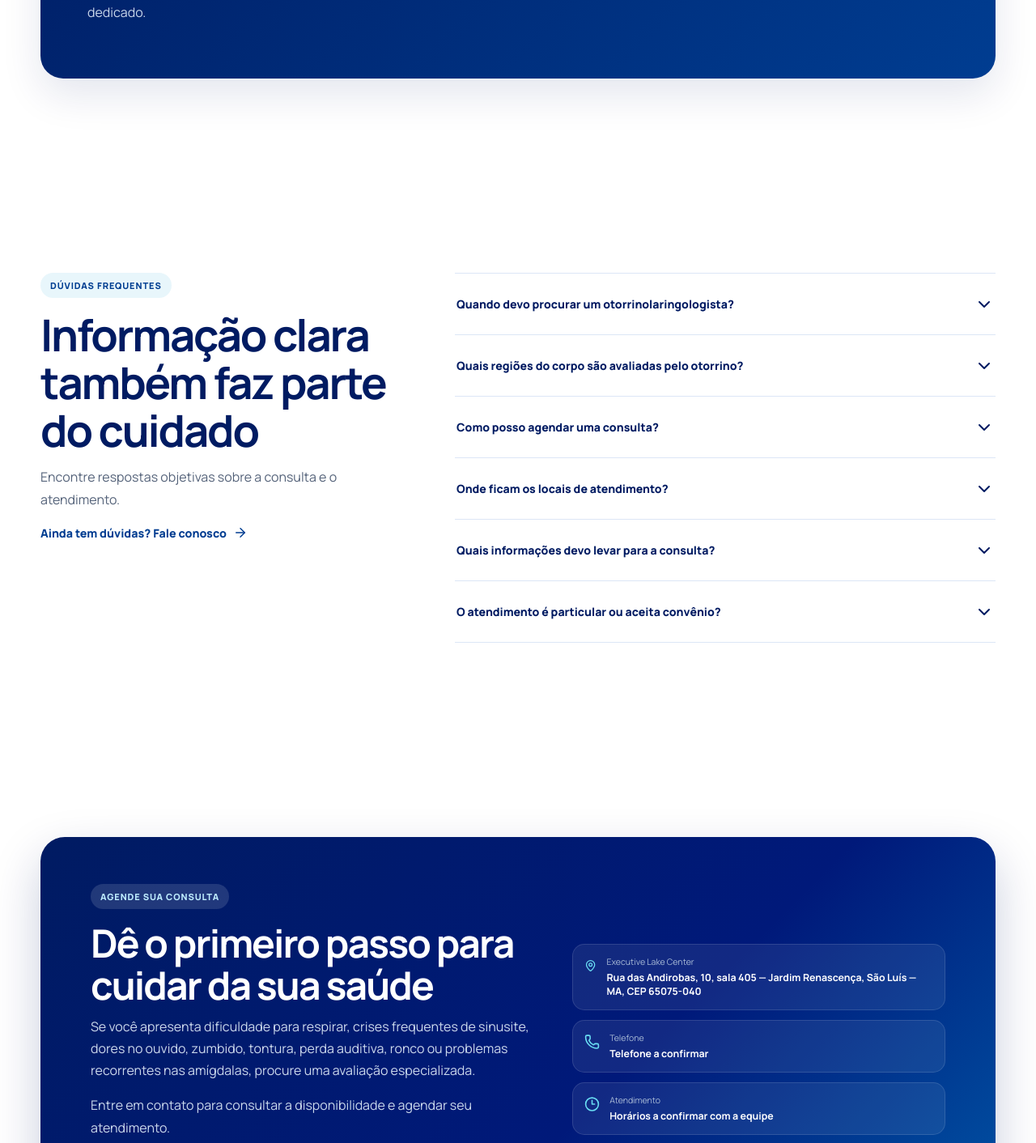
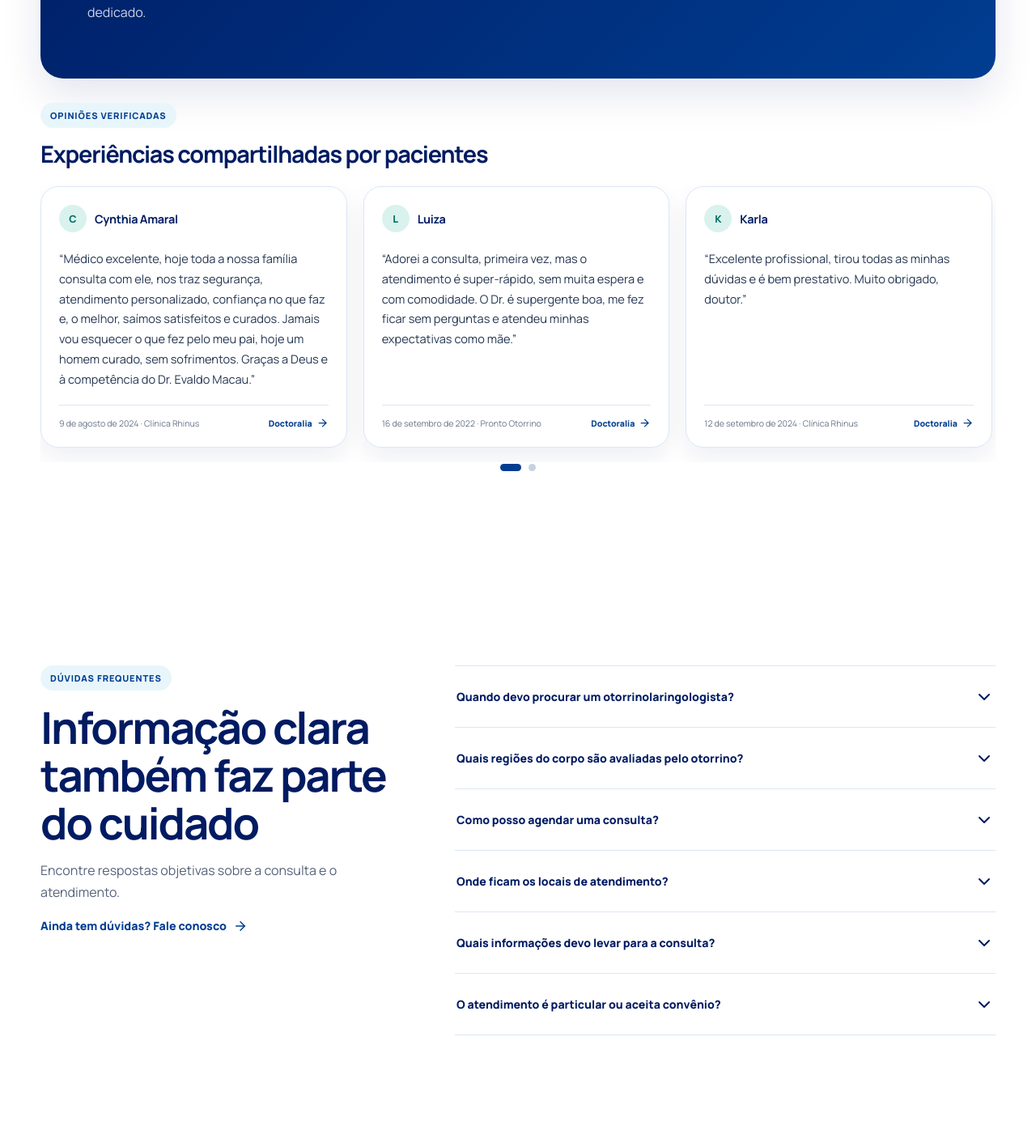
Before and after one commit to ManuelFernandoCunhaRodrigues/dr-evaldo-cesar-site, a React (Vite) app: page / in a window 1280 px wide. Shown: the part 8465-9877 px from the top of the page at 81% size. Built offline with nearby package versions, Linux system fonts and the light colour scheme.

Commit message:
feat: adiciona carrossel de opiniões e contatos

```diff
--- a/src/App.tsx
+++ b/src/App.tsx
@@ -1,8 +1,8 @@
-import { useEffect, useState, type ReactNode } from 'react'
+import { useEffect, useRef, useState, type ReactNode } from 'react'
 import {
-  ArrowRight, AtSign, CalendarCheck, Check, ChevronDown, CircleAlert, Clock3,
+  ArrowRight, CalendarCheck, Check, ChevronDown, CircleAlert, Clock3,
   Ear, HeartHandshake, MapPin, Menu, MessageCircle,
-  Phone, ShieldCheck, Sparkles, Stethoscope, UserRoundCheck, X,
+  PhoneCall, ShieldCheck, Sparkles, Stethoscope, UserRoundCheck, X,
 } from 'lucide-react'
 import { contactText, siteConfig, trackEvent, whatsappUrl } from './config'
 
@@ -59,6 +59,10 @@ function BabyIcon() {
   return <img className="baby-icon" src="/images/icone-bebe-azul.svg" alt="" aria-hidden="true" />
 }
 
+function InstagramIcon() {
+  return <svg viewBox="0 0 24 24" fill="none" stroke="currentColor" strokeLinecap="round" strokeLinejoin="round" aria-hidden="true"><rect width="20" height="20" x="2" y="2" rx="5" /><path d="M16 11.37A4 4 0 1 1 12.63 8 4 4 0 0 1 16 11.37Z" /><path d="M17.5 6.5h.01" /></svg>
+}
+
 const symptoms = [
   'Dificuldade para respirar pelo nariz', 'Rinite ou sinusite recorrente', 'Dores de ouvido',
   'Zumbido', 'Redução da audição', 'Tonturas ou alterações de equilíbrio',
@@ -71,6 +75,84 @@ const differentials = [
   { icon: UserRoundCheck, title: 'Cuidado individualizado', text: 'Cada conduta é definida conforme as necessidades e características do paciente.' },
   { icon: ShieldCheck, title: 'Formação especializada', text: 'Experiência direcionada ao cuidado do ouvido, nariz, garganta, respiração, audição e equilíbrio.' },
 ]
+
+const patientReviews = [
+  {
+    name: 'Cynthia Amaral', verified: 'Opinião verificada', date: '9 de agosto de 2024', location: 'Clínica Rhinus',
+    text: 'Médico excelente, hoje toda a nossa família consulta com ele, nos traz segurança, atendimento personalizado, confiança no que faz e, o melhor, saímos satisfeitos e curados. Jamais vou esquecer o que fez pelo meu pai, hoje um homem curado, sem sofrimentos. Graças a Deus e à competência do Dr. Evaldo Macau.',
+  },
+  {
+    name: 'Luiza', verified: 'Consulta verificada', date: '16 de setembro de 2022', location: 'Pronto Otorrino',
+    text: 'Adorei a consulta, primeira vez, mas o atendimento é super-rápido, sem muita espera e com comodidade. O Dr. é supergente boa, me fez ficar sem perguntas e atendeu minhas expectativas como mãe.',
+  },
+  {
+    name: 'Karla', verified: 'Consulta verificada', date: '12 de setembro de 2024', location: 'Clínica Rhinus',
+    text: 'Excelente profissional, tirou todas as minhas dúvidas e é bem prestativo. Muito obrigado, doutor.',
+  },
+  {
+    name: 'A. R. de Carvalho', verified: 'Opinião verificada', date: '30 de agosto de 2024', location: 'Clínica Rhinus',
+    text: 'Dr. Evaldo tem sido um profissional empático, esclarecedor e certeiro!',
+  },
+  {
+    name: 'Paulo César Rodrigues Lima', verified: 'Consulta verificada', date: '27 de fevereiro de 2025', location: 'Clínica Rhinus',
+    text: 'Excelente médico, muito atencioso e educado e me deixou muito mais tranquilo.',
+  },
+  {
+    name: 'Ticiana', verified: 'Opinião verificada', date: '20 de fevereiro de 2022', location: 'Pronto Otorrino',
+    text: 'Excelente médico, competente, atencioso, diagnóstico e tratamento adequados, sem falar da pontualidade e da explicação detalhada sobre o problema.',
+  },
+] as const
+
+function PatientReviewsCarousel() {
+  const trackRef = useRef<HTMLDivElement>(null)
+  const [cardsPerView, setCardsPerView] = useState(1)
+  const [activePage, setActivePage] = useState(0)
+  const [isPaused, setIsPaused] = useState(false)
+  const pageCount = Math.ceil(patientReviews.length / cardsPerView)
+
+  useEffect(() => {
+    const updateCardsPerView = () => setCardsPerView(window.innerWidth >= 900 ? 3 : window.innerWidth >= 600 ? 2 : 1)
+    updateCardsPerView()
+    window.addEventListener('resize', updateCardsPerView)
+    return () => window.removeEventListener('resize', updateCardsPerView)
+  }, [])
+
+  useEffect(() => {
+    setActivePage((current) => Math.min(current, pageCount - 1))
+  }, [pageCount])
+
+  useEffect(() => {
+    const track = trackRef.current
+    const card = track?.querySelectorAll<HTMLElement>('.patient-review')[activePage * cardsPerView]
+    if (!track || !card) return
+    track.scrollTo({ left: card.offsetLeft - track.offsetLeft, behavior: 'smooth' })
+  }, [activePage, cardsPerView])
+
+  useEffect(() => {
+    if (isPaused || window.matchMedia('(prefers-reduced-motion: reduce)').matches) return
+    const timer = window.setInterval(() => setActivePage((current) => (current + 1) % pageCount), 2500)
+    return () => window.clearInterval(timer)
+  }, [isPaused, pageCount])
+
+  return <div className="container patient-reviews reveal" onMouseEnter={() => setIsPaused(true)} onMouseLeave={() => setIsPaused(false)} onFocusCapture={() => setIsPaused(true)} onBlurCapture={() => setIsPaused(false)}>
+    <div className="reviews-carousel-heading">
+      <div><span className="eyebrow">Opiniões verificadas</span><h3>Experiências compartilhadas por pacientes</h3></div>
+    </div>
+    <div className="patient-reviews-track" ref={trackRef} role="region" aria-label="Opiniões dos pacientes" tabIndex={0}>
+      {patientReviews.map(({ name, date, location, text }) => <article className="patient-review" key={`${name}-${date}`}>
+        <div className="patient-review-header">
+          <span className="review-avatar" aria-hidden="true">{name.charAt(0)}</span>
+          <h3>{name}</h3>
+        </div>
+        <blockquote>“{text}”</blockquote>
+        <footer><span>{date} · {location}</span><a href={siteConfig.contact.doctoralia} target="_blank" rel="noreferrer">Doctoralia <ArrowRight size={15} /></a></footer>
+      </article>)}
+    </div>
+    <div className="reviews-carousel-dots" aria-label="Navegação das opiniões">
+      {Array.from({ length: pageCount }, (_, index) => <button className={index === activePage ? 'active' : ''} type="button" aria-label={`Ir para o grupo ${index + 1} de opiniões`} aria-current={index === activePage ? 'true' : undefined} onClick={() => setActivePage(index)} key={index} />)}
+    </div>
+  </div>
+}
 
 const faqs = [
   ['Quando devo procurar um otorrinolaringologista?', 'Quando houver sintomas persistentes ou recorrentes relacionados à audição, nariz, garganta, voz, equilíbrio, respiração ou sono. A avaliação médica ajuda a compreender cada caso.'],
@@ -308,6 +390,7 @@ export default function App() {
           <div><span className="eyebrow light">Relatos públicos</span><h2>A confiança de quem já foi atendido</h2><p>Os pacientes destacam a atenção durante as consultas, a clareza das explicações, a tranquilidade transmitida e o cuidado no acompanhamento.</p><p>São relatos que reforçam o compromisso com um atendimento humano, responsável e dedicado.</p></div>
           <div className="reviews-action"><strong>16</strong><span>opiniões publicadas na Doctoralia</span><a className="button white" href={siteConfig.contact.doctoralia} target="_blank" rel="noreferrer">Ver avaliações dos pacientes <ArrowRight size={18} /></a></div>
         </div>
+        <PatientReviewsCarousel />
       </section>
 
       <section className="section faq" id="duvidas">
@@ -322,8 +405,9 @@ export default function App() {
           <div className="contact-copy"><span className="eyebrow light">Agende sua consulta</span><h2>Dê o primeiro passo para cuidar da sua saúde</h2><p>Se você apresenta dificuldade para respirar, crises frequentes de sinusite, dores no ouvido, zumbido, tontura, perda auditiva, ronco ou problemas recorrentes nas amígdalas, procure uma avaliação especializada.</p><p>Entre em contato para consultar a disponibilidade e agendar seu atendimento.</p><WhatsAppLink className="button white" source="contact">Consultar disponibilidade <MessageCircle size={19} /></WhatsAppLink><div className="contact-doctor-id"><strong>Dr. Evaldo César Macau</strong><span>Otorrinolaringologista · CRM-MA 10415 · RQE 3698</span></div></div>
           <div className="contact-info">
             <div><MapPin /><span><small>{siteConfig.location.clinic}</small><strong>{contactText.address}</strong></span></div>
-            <div><Phone /><span><small>Telefone</small><strong>{contactText.phone}</strong></span></div>
+            <a href="tel:+5598991433929"><PhoneCall /><span><small>Telefone</small><strong>{contactText.phone}</strong></span></a>
             <div><Clock3 /><span><small>Atendimento</small><strong>{contactText.hours}</strong></span></div>
+            <a href={siteConfig.contact.instagram} target="_blank" rel="noreferrer" onClick={() => trackEvent('click_instagram', { source: 'contact' })}><InstagramIcon /><span><small>Instagram</small><strong>@drevaldomacau</strong></span></a>
             <a className="location-link" href={siteConfig.location.mapsUrl} target="_blank" rel="noreferrer" onClick={() => trackEvent('click_directions')}><MapPin /> Ver localização <ArrowRight /></a>
           </div>
         </div>
@@ -334,7 +418,7 @@ export default function App() {
       <div className="container footer-grid">
         <div className="footer-brand"><img src={siteConfig.assets.logoDark} alt="Dr. Evaldo César Macau" width="344" height="82" /><p>Otorrinolaringologia com atenção, clareza e cuidado para adultos e crianças.</p><p><strong>CRM-MA 10415 · RQE 3698</strong></p></div>
         <div><h2>Navegação</h2>{navItems.map(([label, href]) => <a key={href} href={href}>{label}</a>)}</div>
-        <div><h2>Contato</h2><a href={whatsappUrl()} target="_blank" rel="noreferrer"><MessageCircle /> Agendamento online</a>{siteConfig.contact.instagram ? <a href={siteConfig.contact.instagram} target="_blank" rel="noreferrer"><AtSign /> Instagram</a> : <span className="placeholder-link"><AtSign /> Instagram a configurar</span>}<a href="#privacidade">Política de Privacidade</a></div>
+        <div><h2>Contato</h2><a href={whatsappUrl()} target="_blank" rel="noreferrer"><MessageCircle /> Agendamento online</a>{siteConfig.contact.instagram ? <a href={siteConfig.contact.instagram} target="_blank" rel="noreferrer"><InstagramIcon /> Instagram</a> : <span className="placeholder-link"><InstagramIcon /> Instagram a configurar</span>}<a href="#privacidade">Política de Privacidade</a></div>
       </div>
       <div className="container footer-bottom" id="privacidade"><p>© {new Date().getFullYear()} Dr. Evaldo César Macau. Todos os direitos reservados.</p><p>As informações deste site são educativas e não substituem consulta médica.</p></div>
     </footer>
--- a/src/config.ts
+++ b/src/config.ts
@@ -2,10 +2,10 @@ export const siteConfig = {
   doctor: { name: 'Dr. Evaldo César Macau', shortName: 'Dr. Evaldo', specialty: 'Otorrinolaringologia', crm: 'CRM-MA 10415', rqe: 'RQE 3698' },
   contact: {
     whatsapp: '',
-    phone: '',
+    phone: '(98) 99143-3929',
     address: 'Rua das Andirobas, 10, sala 405 — Jardim Renascença, São Luís — MA, CEP 65075-040',
     openingHours: '',
-    instagram: '',
+    instagram: 'https://www.instagram.com/drevaldomacau',
     officialUrl: 'https://SEU-DOMINIO.com.br',
     doctoralia: 'https://www.doctoralia.com.br/evaldo-cesar-macau/otorrino/santa-ines',
   },
--- a/src/styles.css
+++ b/src/styles.css
@@ -187,6 +187,21 @@ h1, h2, h3 { color: var(--navy); letter-spacing: -.04em; }
 .reviews-action { display: grid; align-content: center; justify-items: start; }
 .reviews-action > strong { color: #64def3; font-size: 4.5rem; line-height: 1; }
 .reviews-action > span { margin: 6px 0 20px; color: #d3def0; font-size: .85rem; font-weight: 700; }
+.patient-reviews { margin-top: 30px; }
+.reviews-carousel-heading { margin-bottom: 18px; }
+.reviews-carousel-heading h3 { margin: 12px 0 0; font-size: clamp(1.25rem, 4vw, 1.8rem); }
+.patient-reviews-track { display: flex; gap: 16px; overflow-x: auto; padding: 2px 2px 18px; scroll-snap-type: x mandatory; scroll-behavior: smooth; scrollbar-width: none; overscroll-behavior-inline: contain; }
+.patient-reviews-track::-webkit-scrollbar { display: none; }
+.patient-review { flex: 0 0 calc(100% - 4px); scroll-snap-align: start; display: flex; flex-direction: column; min-height: 100%; padding: 22px; border: 1px solid var(--line); border-radius: 22px; background: #fff; box-shadow: 0 12px 30px rgba(0,27,98,.07); }
+.patient-review-header { display: grid; grid-template-columns: 34px minmax(0, 1fr); align-items: center; gap: 10px; }
+.review-avatar { width: 34px; height: 34px; display: grid; place-items: center; color: #006f63; background: #d9f2ed; border-radius: 50%; font-size: .78rem; font-weight: 800; }
+.patient-review h3 { margin: 0; font-size: .9rem; letter-spacing: -.02em; }
+.patient-review blockquote { margin: 20px 0; color: #263752; font-size: .91rem; line-height: 1.7; }
+.patient-review footer { display: flex; flex-wrap: wrap; justify-content: space-between; align-items: center; gap: 9px 14px; margin-top: auto; padding-top: 14px; border-top: 1px solid var(--line); color: #68758a; font-size: .66rem; }
+.patient-review footer a { display: inline-flex; align-items: center; gap: 5px; color: var(--vivid); font-weight: 800; }
+.reviews-carousel-dots { display: flex; justify-content: center; align-items: center; gap: 9px; margin-top: 2px; }
+.reviews-carousel-dots button { width: 9px; height: 9px; padding: 0; border: 0; border-radius: 50%; background: #c6d2e4; cursor: pointer; transition: width .25s, background .25s; }
+.reviews-carousel-dots button.active { width: 26px; border-radius: 999px; background: var(--vivid); }
 
 .faq-grid { display: grid; gap: 32px; }
 .text-link { display: inline-flex; align-items: center; gap: 8px; color: var(--vivid); font-weight: 800; font-size: .89rem; }
@@ -208,8 +223,10 @@ h1, h2, h3 { color: var(--navy); letter-spacing: -.04em; }
 .contact-copy h2 { margin: 16px 0 12px; color: #fff; font-size: clamp(2rem, 8vw, 3rem); line-height: 1.08; }
 .contact-copy p { color: #cbd8ec; }
 .contact-info { display: grid; gap: 12px; }
-.contact-info > div { display: flex; gap: 12px; padding: 14px; border: 1px solid rgba(255,255,255,.12); border-radius: 15px; background: rgba(255,255,255,.07); }
-.contact-info svg { width: 19px; color: #69ddf3; }
+.contact-info > div, .contact-info > a { display: flex; align-items: center; gap: 12px; padding: 14px; border: 1px solid rgba(255,255,255,.12); border-radius: 15px; background: rgba(255,255,255,.07); }
+.contact-info > a { transition: background .25s, border-color .25s, transform .25s; }
+.contact-info > a:hover { background: rgba(255,255,255,.12); border-color: rgba(255,255,255,.22); transform: translateY(-2px); }
+.contact-info svg { width: 20px; height: 20px; flex: 0 0 auto; color: #69ddf3; stroke-width: 2; }
 .contact-info span, .contact-info small, .contact-info strong { display: block; }
 .contact-info small { color: #a9bbd6; font-size: .66rem; }
 .contact-info strong { margin-top: 4px; color: #fff; font-size: .77rem; }
@@ -246,6 +263,7 @@ h1, h2, h3 { color: var(--navy); letter-spacing: -.04em; }
   .specialty-card { min-height: 355px; }
   .differential-grid { grid-template-columns: repeat(4, 1fr); }
   .journey-grid { grid-template-columns: repeat(3, 1fr); }
+  .patient-review { flex-basis: calc((100% - 16px) / 2); }
   .contact-card { padding: 45px; }
   .footer-grid { grid-template-columns: 1.6fr 1fr 1fr; }
   .floating-whatsapp { width: auto; padding: 0 16px; }
@@ -290,6 +308,8 @@ h1, h2, h3 { color: var(--navy); letter-spacing: -.04em; }
   .symptom-list { grid-template-columns: repeat(2, 1fr); }
   .faq-grid { grid-template-columns: .78fr 1.22fr; gap: 85px; }
   .reviews-card { grid-template-columns: 1.25fr .75fr; align-items: center; padding: 52px 58px; }
+  .patient-reviews-track { gap: 20px; }
+  .patient-review { flex-basis: calc((100% - 40px) / 3); }
   .contact-card { grid-template-columns: 1.1fr .9fr; align-items: center; padding: 58px 62px; }
   .footer-bottom { grid-template-columns: 1fr 1fr; }
   .footer-bottom p:last-child { text-align: right; }
```
